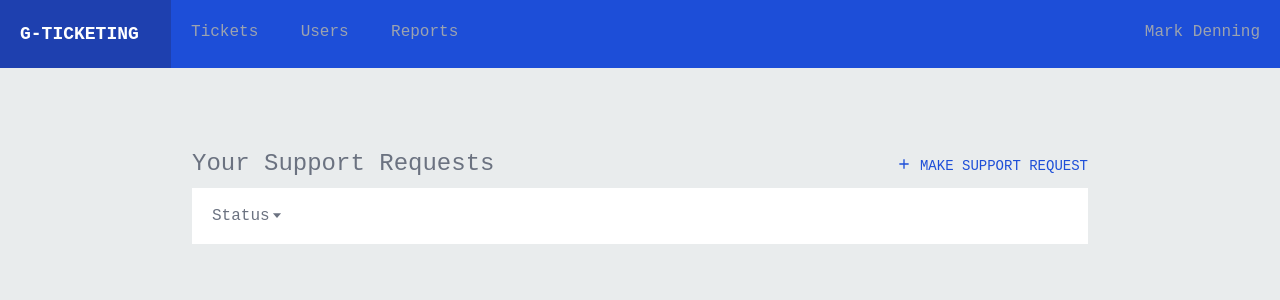
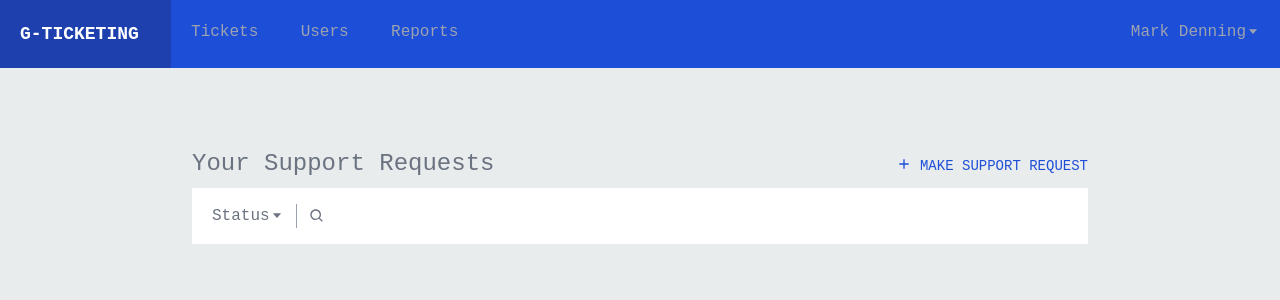
Before and after one commit to nyelwa-senguji/ticketing-system-frontend, a Next.js app: page / in a window 1280 px wide. Shown: the top 300 px of the page. Built offline with nearby package versions, Linux system fonts and the light colour scheme; no server answers.

Commit message:
Search Panel

```diff
--- a/components/modules/Navigation/navigation.tsx
+++ b/components/modules/Navigation/navigation.tsx
@@ -1,4 +1,5 @@
 import Label from "../../elements/Label/label";
+import { BiCaretDown } from "react-icons/bi";
 
 export default function Navigation(){
     return (
@@ -11,7 +12,11 @@ export default function Navigation(){
                         <Label htmlFor="users" value="Users" class="text-gray-400 cursor-pointer"/>
                         <Label htmlFor="reports" value="Reports" class="text-gray-400 cursor-pointer"/>
                     </div>
+                    <div className="flex flex-row text-gray-400 align-middle">
                     <Label htmlFor="userInfo" value="Mark Denning" class="text-gray-400 cursor-pointer"/>
+                    <span className="pt-1"><BiCaretDown size={14}/></span>
+                    </div>
+
                 </div>
             </div>
         </>
--- a/components/modules/Panel/searchPanel.tsx
+++ b/components/modules/Panel/searchPanel.tsx
@@ -1,5 +1,6 @@
 import Label from "../../elements/Label/label";
-import { BiPlus, BiCaretDown } from "react-icons/bi";
+import { BiPlus, BiCaretDown, BiSearch } from "react-icons/bi";
+import Input from "../../elements/Input/input";
 
 export default function SearchPanel() {
   return (
@@ -23,7 +24,9 @@ export default function SearchPanel() {
         <div className="flex flex-row px-5 py-4 bg-white ">
           <div className="flex flex-row text-gray-500 align-middle">
             <Label htmlFor="" value="Status" class="" />
-            <span className="pt-1"><BiCaretDown size={14}/></span>
+            <span className="pt-1 pr-3"><BiCaretDown size={14}/></span>
+            <span className="border-l border-gray-400 pr-3"></span>
+            <span className="pt-1 pr-3"><BiSearch size={16}/></span>
           </div>
         </div>
       </div>
--- a/components/templates/DashboardTemplate.tsx
+++ b/components/templates/DashboardTemplate.tsx
@@ -1,11 +1,15 @@
+import useSWR from "swr";
+import fetcher from "../../utils/fetcher";
 import Navigation from "../modules/Navigation/navigation";
 import SearchPanel from "../modules/Panel/searchPanel";
 
-export default function DashboardTemplate(){
-    return (
-        <>
-            <Navigation/>
-            <SearchPanel/>
-        </>
-    )
+export default function DashboardTemplate() {
+  const { data: employees } = useSWR("/api/employees", fetcher);
+
+  return (
+    <>
+      <Navigation />
+      <SearchPanel />
+    </>
+  );
 }
--- a/package.json
+++ b/package.json
@@ -18,6 +18,7 @@
     "react": "18.2.0",
     "react-dom": "18.2.0",
     "react-icons": "^4.9.0",
+    "swr": "^2.1.5",
     "tailwindcss": "3.3.2",
     "typescript": "5.1.3"
   }
--- /dev/null
+++ b/src/pages/api/employees.ts
@@ -0,0 +1,21 @@
+import type { NextApiRequest, NextApiResponse } from "next";
+
+type Employees = {
+  employee: string;
+  username: string;
+  password: string;
+};
+
+export default async function handler(
+  req: NextApiRequest,
+  res: NextApiResponse
+) {
+  try {
+    const response = await fetch(`${process.env.GET_EMPLOYEES_URL}`);
+    const employees: Employees[] = await response.json();
+    res.status(200).json(employees);
+  } catch (error) {
+    console.error(error);
+    res.status(500).send({ message: "Server error!" });
+  }
+}
--- a/src/pages/api/hello.ts
+++ /dev/null
@@ -1,13 +0,0 @@
-// Next.js API route support: https://nextjs.org/docs/api-routes/introduction
-import type { NextApiRequest, NextApiResponse } from 'next'
-
-type Data = {
-  name: string
-}
-
-export default function handler(
-  req: NextApiRequest,
-  res: NextApiResponse<Data>
-) {
-  res.status(200).json({ name: 'John Doe' })
-}
--- /dev/null
+++ b/utils/fetcher.ts
@@ -0,0 +1,3 @@
+const fetcher = (url: string) => fetch(url).then((res) => res.json());
+
+export default fetcher;
```
Also changed, not shown: 1 other file (tests, documents, lock files or other folders).
